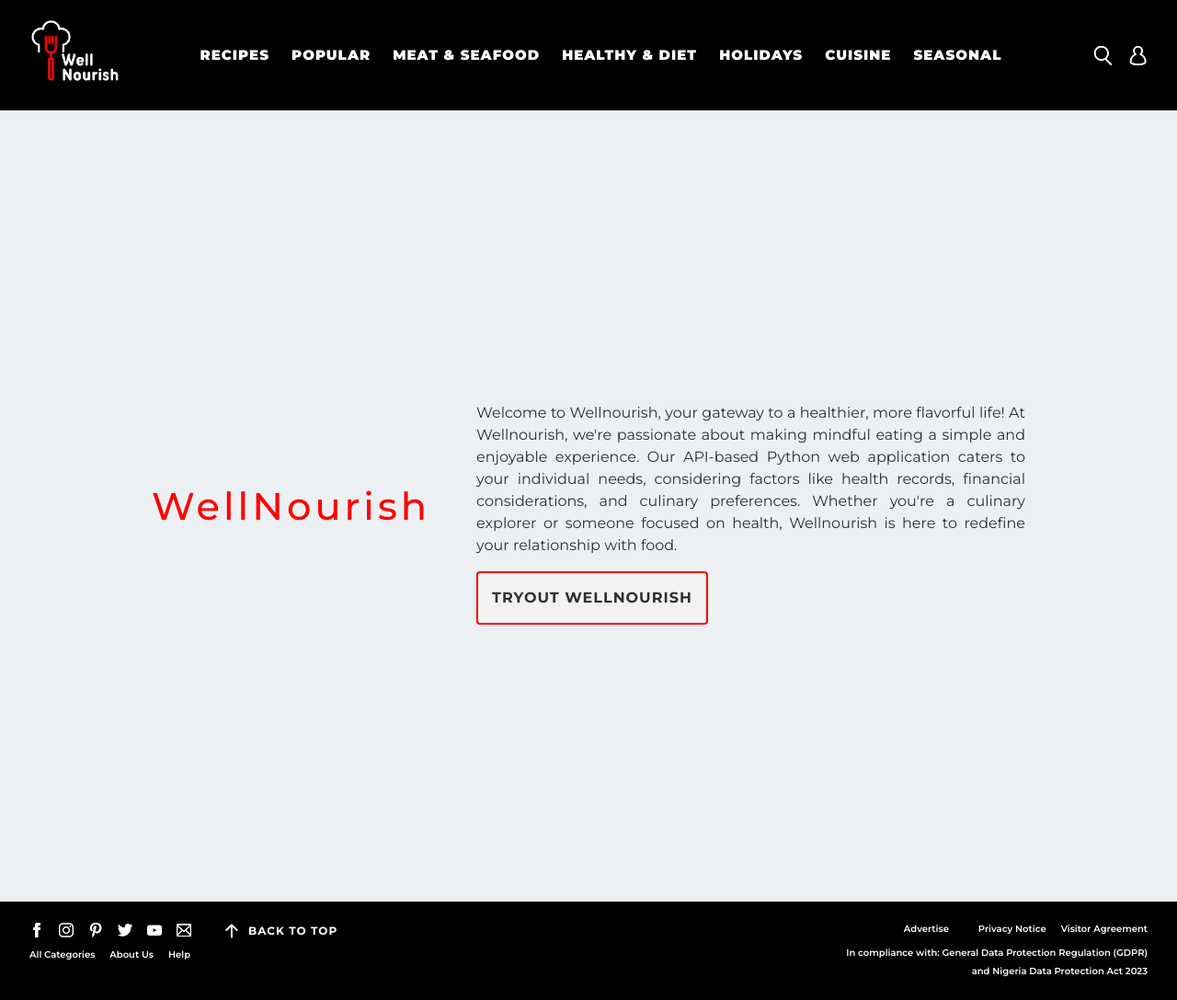
After one commit to AlexOluwaseyi/wellnourish, a Flask app: page /landing_page in a window 1280 px wide. The commit adds this page. Shown: the whole page at 92% size. Run offline with Flask 3, Linux system fonts and the light colour scheme; some libraries are stand-ins or nearby versions.

Commit message:
Added the landing page for the WellNourish project

```diff
--- a/api/v1/views/recipes.py
+++ b/api/v1/views/recipes.py
@@ -39,6 +39,7 @@ def get_recipes_by_ingredient(ingredients):
     """
     Retrieves a random list of recipes
     """
+    #url = f"https://api.spoonacular.com/recipes/findByIngredients"
     url = f"https://api.spoonacular.com/recipes/findByIngredients"
 
     params = {
--- a/web/app.py
+++ b/web/app.py
@@ -17,9 +17,9 @@ from sqlalchemy.exc import IntegrityError
 
 
 app = Flask(__name__)
-app.config['SQLALCHEMY_DATABASE_URI'] = 'sqlite:///wellnourish.db'
-app.config['SECRET_KEY'] = 'thisisasecretkey'
-db = SQLAlchemy(app)
+#app.config['SQLALCHEMY_DATABASE_URI'] = 'sqlite:///wellnourish.db'
+#app.config['SECRET_KEY'] = 'thisisasecretkey'
+#db = SQLAlchemy(app)
 login_manager = LoginManager()
 login_manager.init_app(app)
 
@@ -50,6 +50,11 @@ def load_user(user_id):
 def index():
     """WellNourish Index Route"""
     return render_template("index.html", title="Home")
+
+@app.route("/landing_page", strict_slashes=False)
+def landing_page():
+    """WellNourish Index Route"""
+    return render_template("landing_page.html", title="Landing")
 
 
 @app.route("/about", strict_slashes=False)
--- /dev/null
+++ b/web/static/styles/landing.css
@@ -0,0 +1,36 @@
+.landing_space {
+    display: flex;
+    flex-direction: row;
+    justify-content: space-between;
+    align-items: center;
+    max-width: 1000px;
+    margin: 30px auto;
+    overflow: hidden !important;
+    height: 100vh;
+}
+
+.landing_heading {
+    font-weight: 500;
+    margin-right: 25px;
+    margin-left: 25px;
+    text-align: center;
+    color: #ff0000;
+}
+
+.landing_paragraph {
+    margin-right: 25px;
+    margin-left: 25px;
+    text-align: justify;
+}
+
+.landing_button {
+    padding: 15px;
+    border: 2px solid #ff0000;
+}
+
+.landing_button:hover {
+    border: None;
+    color: #ffff;
+    background-color: #ff0000;
+    text-align: justify;
+}
--- /dev/null
+++ b/web/templates/landing_page.html
@@ -0,0 +1,16 @@
+{% extends "layout.html" %}
+{% block content%}
+<div class="landing_space">
+    <div>
+      <h1 class="landing_heading">WellNourish</h1>
+    </div>
+
+    <div class="landing_paragraph">
+      <p class="">Welcome to Wellnourish, your gateway to a healthier, more flavorful life! At Wellnourish, we're passionate about making mindful eating a simple and enjoyable experience. Our API-based Python web application caters to your individual needs, considering factors like health records, financial considerations, and culinary preferences. Whether you're a culinary explorer or someone focused on health, Wellnourish is here to redefine your relationship with food.</p>
+
+      <a href="/"><button class="landing_button">Tryout WellNourish</button></a>
+    </div>
+</div>
+
+
+{% endblock content%}
--- a/web/templates/layout.html
+++ b/web/templates/layout.html
@@ -12,6 +12,7 @@
     <link rel="stylesheet" href="../static/styles/imported.css">
     <link rel="stylesheet" href="../static/styles/main.css"/>
     <link rel="stylesheet" href="../static/styles/wellnourish.css"/>
+    <link rel="stylesheet" href="../static/styles/landing.css"/>
     <link rel="stylesheet" href="../static/styles/form.css"/>
     <link rel="preconnect" href="https://fonts.googleapis.com">
     <link rel="preconnect" href="https://fonts.gstatic.com" crossorigin>
```
